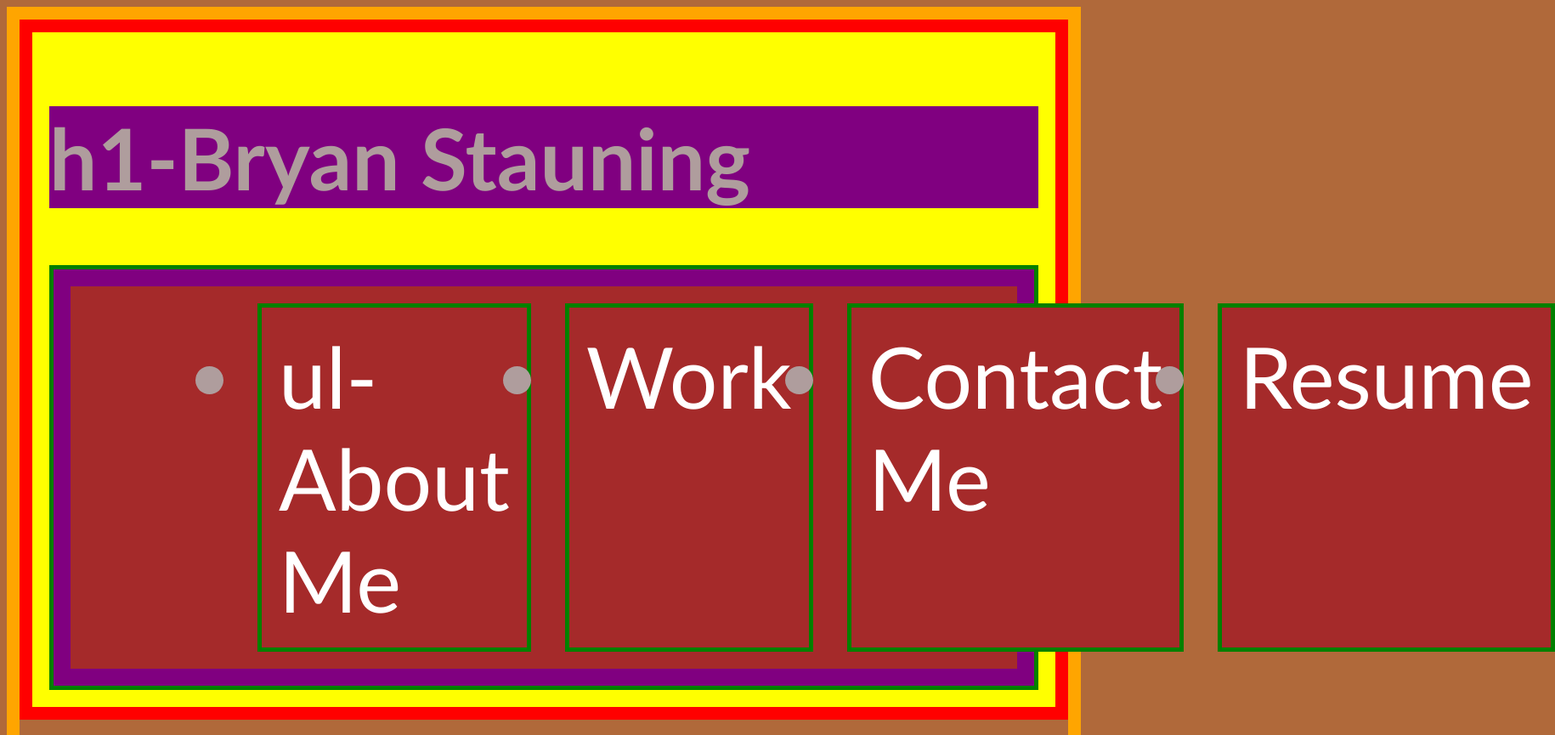
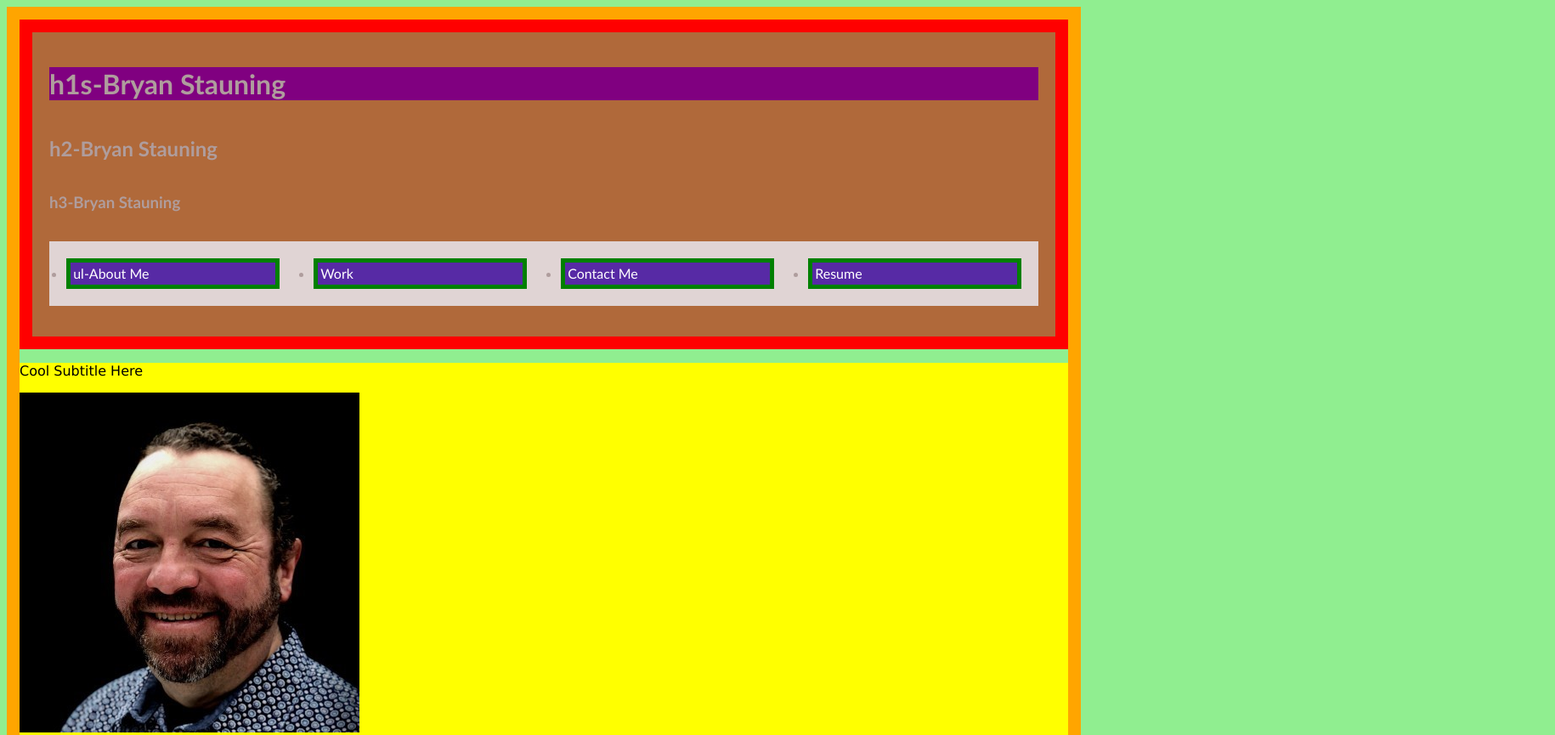
Before and after one commit to MrBryanS/Portfolio-MrBryanS, a plain HTML site: page index.html in a window 1280 px wide. Shown: the top 865 px of the page at 85% size, 1830 px wide, since content can reach past the window. Drawn offline with Linux system fonts and the light colour scheme.

```diff
--- a/assets/css/style.css
+++ b/assets/css/style.css
@@ -1,16 +1,16 @@
 :root {
-    font-size: 100px;
+    /* font-size: 16px; */
     font-family: 'Lucida Sans', 'Lucida Sans Regular', 'Lucida Grande', 'Lucida Sans Unicode', Geneva, Verdana, sans-serif;
 }
 
 * {
     box-sizing: border-box;
     padding: 0;
-    font-size: 1rem;
+    /* font-size: 1rem; */
 }
 
 body {
-    background-color: rgb(176, 105, 58);
+    background-color: rgb(176, 105, 58. 100%);
     border: solid 15px orange;
 }
 
@@ -23,9 +23,28 @@
     padding: 20px;
     font-family: 'Trebuchet MS', 'Lucida Sans Unicode', 'Lucida Grande', 'Lucida Sans', Arial, sans-serif;
     color: #af9d9d;
-    background-color: yellow;
+    background-color: rgb(176, 105, 58, 100%);
 
     font-size: 1rem
+}
+
+header nav ul {
+    /* border: 125px rgb(246, 246, 246); */
+    display: flex;
+    flex-direction: row;
+    justify-content: space-between;
+    /* padding: 0 2rem; */
+    background-color: rgb(224, 212, 212);
+
+}
+
+header nav ul li {
+    border: solid 5px green;
+    justify-content: space-between;
+    padding: .2rem;
+    background-color: rgb(87, 42, 165);
+    margin: 20px;
+    width: 100%;
 }
 
 .section-aboutTest {
@@ -39,39 +58,15 @@
 header h1 {
     background-color: purple;
     display: inline-block;
-    font-size: 1rem;
+
 }
 
-header nav {
-    border: solid 5px green;
-    font-size: 1rem;
-    background-color: purple;
-}
 
-header nav ul {
-    border: 5px green;
-    display: flex;
-    justify-content: space-between;
-    padding: 0 2rem;
-    background-color: brown;
-    margin: 20px;
-}
-
-header nav ul li {
-    border: solid 5px green;
-    justify-content: space-between;
-    padding: .2rem;
-    background-color: brown;
-    margin: 20px;
-    width: 100%;
-}
-
-@media screen and (min-width:768px) {
     body h1 nav ul {
         flex-direction: row;
     }
 
-}
+
 
 /* .header div { */
 header div {
@@ -307,7 +302,7 @@
 
 .online-reputation-management h2 {
     margin-bottom: 20px;
-    font-size: 36px;
+
 }
 
 .social-media-marketing h2 {
@@ -323,5 +318,10 @@
 }
 
 .footer h2 {
-    font-size: 20px;
-}
+    font-size: 20px;}
+
+    @media screen and (min-width: 480px) {
+        body {
+          background-color: lightgreen;
+        }
+    }
--- a/index.html
+++ b/index.html
@@ -10,36 +10,24 @@
 </head>
 
 <body>
-    <!-- just make a change <div class="header"> -->
     <header>
-        <h1>h1-Bryan Stauning
+        <h1>h1s-Bryan Stauning</h1>
+        <h2>h2-Bryan Stauning</h2>
+        <h3>h3-Bryan Stauning</h3>
 
-        </h1>
+
 
 
         <nav>
             <ul>
-                <li>
-                    <a href="#about-me">ul-About Me</a>
-                    <!-- id="about-me" -->
-                </li>
-                <li>
-                    <a href="#Work">Work</a>
-                    <!--  -->
-                </li>
-                <li>
-                    <a href="#contact-me">Contact Me</a>
-                </li>
-                <li>
-                    <a href="#Resume">Resume</a>
-                </li>
+                <li><a href="#about-me">ul-About Me</a></li>
+                <li><a href="#Work">Work</a></li>
+                <li><a href="#contact-me">Contact Me</a></li>
+                <li><a href="#Resume">Resume</a></li>
             </ul>
         </nav>
     </header>
 
-
-    <!-- Hero -->
-    <!-- Section 2-Cool Subtitle -->
     <div class="coolSubtitleHere">
         <p>Cool Subtitle Here</p>
         <img src="./assets/images/MrBryanS.jpg" alt="Hello!" />
@@ -47,7 +35,7 @@
 
     <!-- about me -->
     <div id="about-me">
-        <div-textSideTitle-AboutMe class="textSideTitle" >
+        <div-textSideTitle-AboutMe class="textSideTitle">
             About me
         </div-textSideTitle-AboutMe>
         <div-textForSideTitle class>
@@ -59,7 +47,7 @@
     <div class="work" id="Work"> <!-- Section 3-Work -->
         <div class="worksummary">
             <p>Work</p>
-            <p>Summary description: the work I've done</p>
+            <p>xxxSummary description: the work I've done</p>
         </div>
 
         <div class="featurework">
```
Also changed, not shown: w3.html (added, +24 -0 lines), assets/images/snow-leopard-g5e4ac8dc3_1280.jpg (added), 1 other file.
